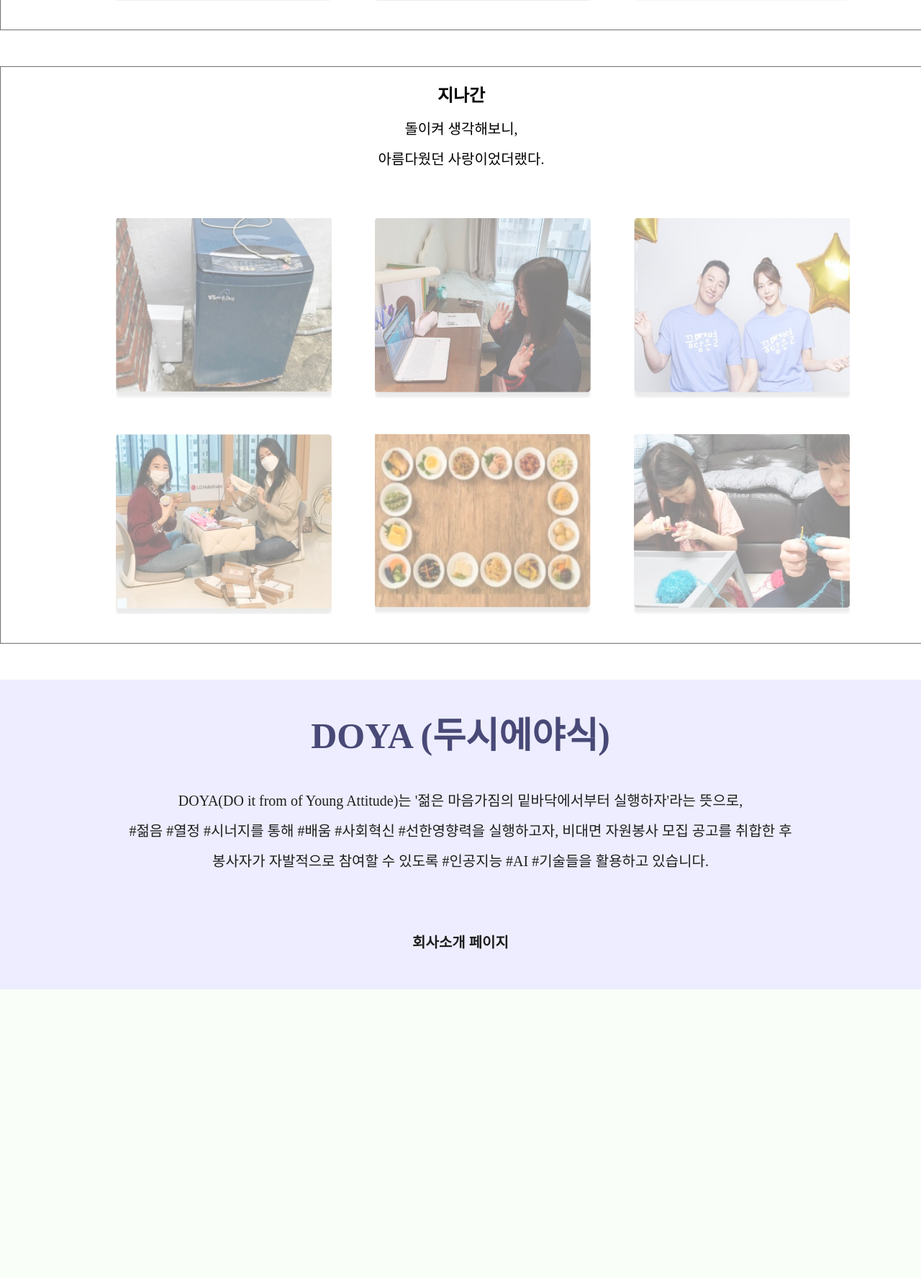
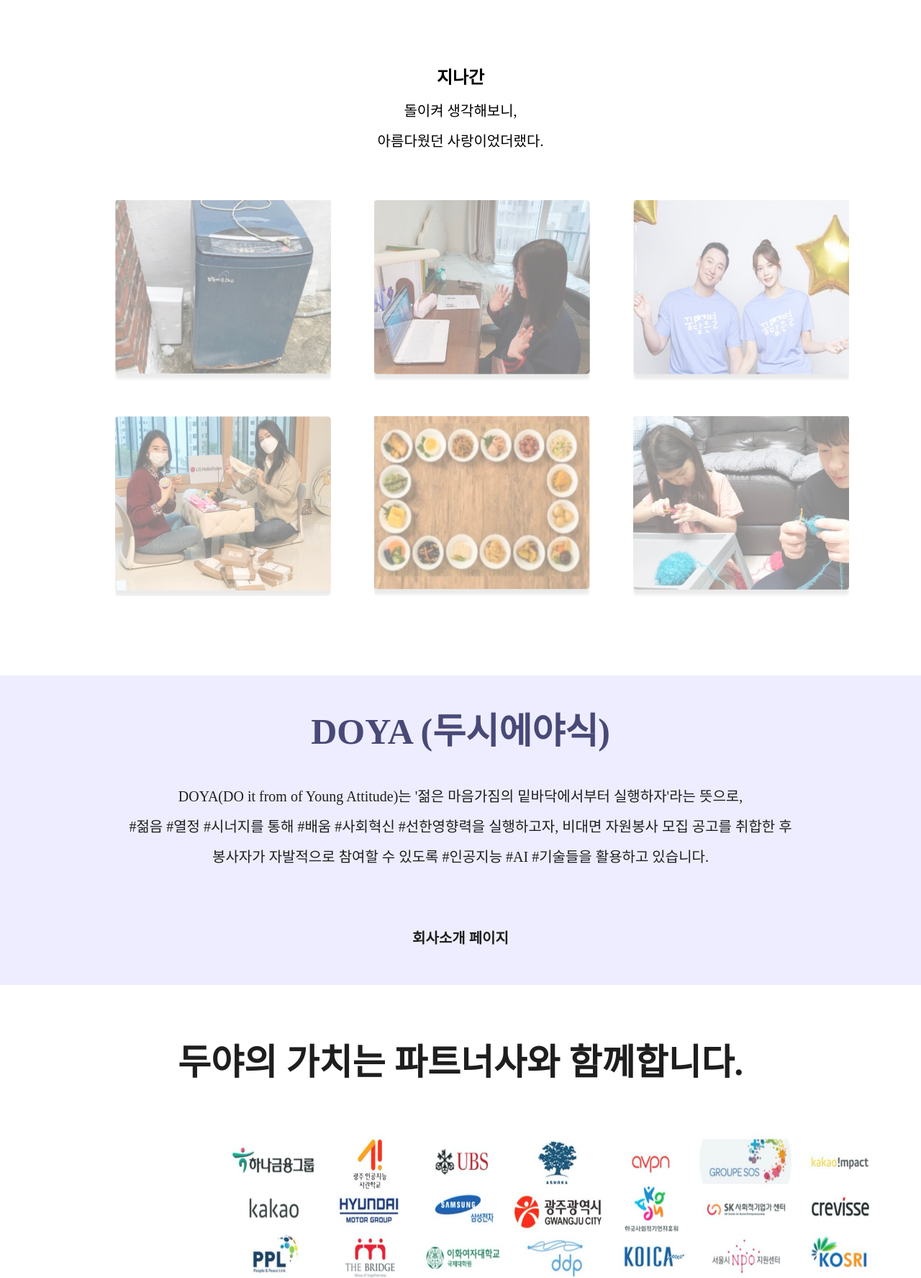
Before and after one commit to GJAI-School/2020-GJAI-Hackerton, a Django app: page / in a window 1280 px wide. Shown: the part 1665-3440 px from the top of the page at 72% size. Before the commit the page ends 3039 px from the top, so only its background shows below. Run offline with Django 3.2, Linux system fonts and the light colour scheme.

Commit message:
main page update
메인 페이지 끝!

```diff
--- a/doya/firstapp/static/main.css
+++ b/doya/firstapp/static/main.css
@@ -187,7 +187,6 @@
     width: 100%;
     height: 600px;
     margin-top: 20px;
-    border: solid 1px #707070;
 }
 
 /* 메인페이지 모집중인 */
@@ -195,16 +194,12 @@
     width: 100%;
     height: 800px;
     margin-top: 50px;
-    border: solid 1px;
-    border-color: #707070;
 }
 
 .main_box2{
     width: 100%;
     height: 800px;
     margin-top: 50px;
-    border: solid 1px;
-    border-color: #707070;
     margin-top: 50px;
 }
 
@@ -316,3 +311,29 @@
     text-align: center;
     color: #000000;
 }
+
+.company_ment{
+    width: 100%;
+    height: 300px;
+    opacity: 0.88;
+}
+
+.company_ment_text{
+    display: flex;
+    justify-content: center;
+    padding-top: 30px;
+    font-family: NanumSquareB;
+    font-size: 50px;
+    font-weight: bold;
+    font-stretch: normal;
+    font-style: normal;
+    line-height: 1.13;
+    letter-spacing: normal;
+    text-align: center;
+}
+
+.partner_list{
+    width: 950px;
+    height: 600px;
+    margin-left: 300px;
+}
--- a/doya/firstapp/templates/main.html
+++ b/doya/firstapp/templates/main.html
@@ -96,5 +96,14 @@
         </article>
     </section>
 
+    <section>
+        <article>
+            <div class="company_ment">
+                <h1 class="company_ment_text">두야의 가치는 파트너사와 함께합니다.</h1>
+                <img class="partner_list" src="static/img/partner01.jpg">
+            </div>
+        </article>
+    </section>
+
 </body>
 </html>
```
Also changed, not shown: doya/firstapp/static/img/partner01.jpg (added).
